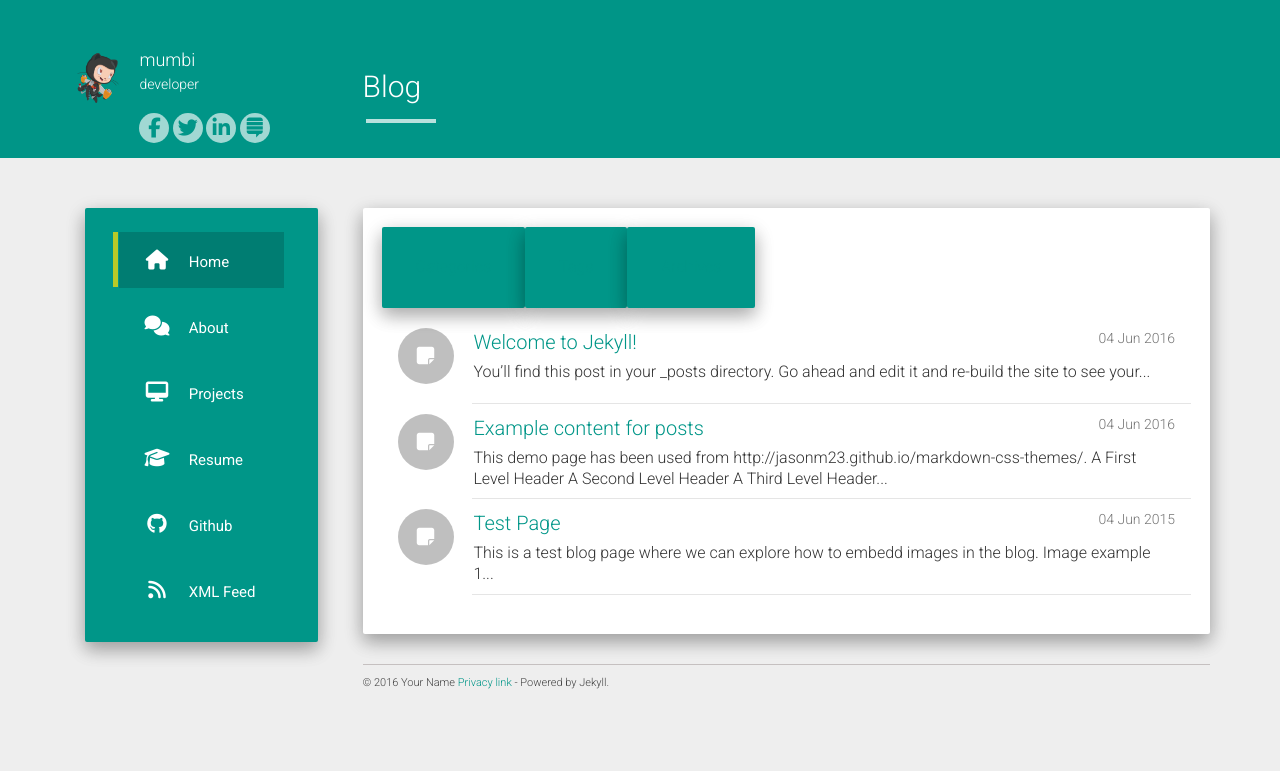
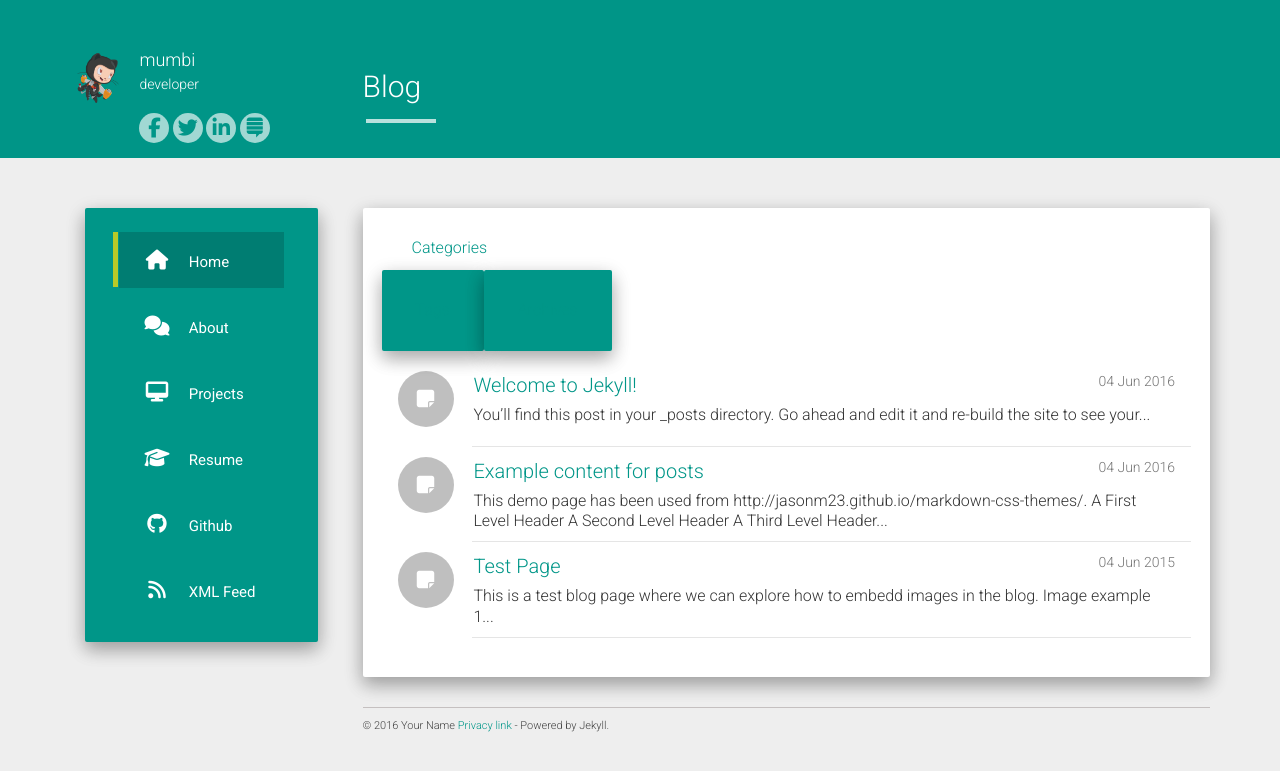
Before and after one commit to mumbi/mumbi.github.io, a Jekyll site: the page built from index.html, in a window 1280 px wide. Shown: the top 771 px of the page. Built offline with Jekyll 4.4.1, drawn with Linux system fonts in a browser that asks for light colours; nearby versions of some CDN libraries; the list of posts is cut into pages by our own code.

Commit message:
Update index.html

```diff
--- a/index.html
+++ b/index.html
@@ -4,7 +4,7 @@ title: Blog
 ---
 <div class="well">
     <nav class="nav">
-        <li class="list-separator nav navbar-nav well well-primary post"><a href="">Categories</a></li>
+        <li class="col-lg-12 col-md-12 col-sm-4 col-xs-12"><a href="">Categories</a></li>
         <li class="list-separator nav navbar-nav well well-primary post"><a href="">Tags</a></li>
         <li class="list-separator nav navbar-nav well well-primary post"><a href="">Archives</a></li>
     </nav>
```
